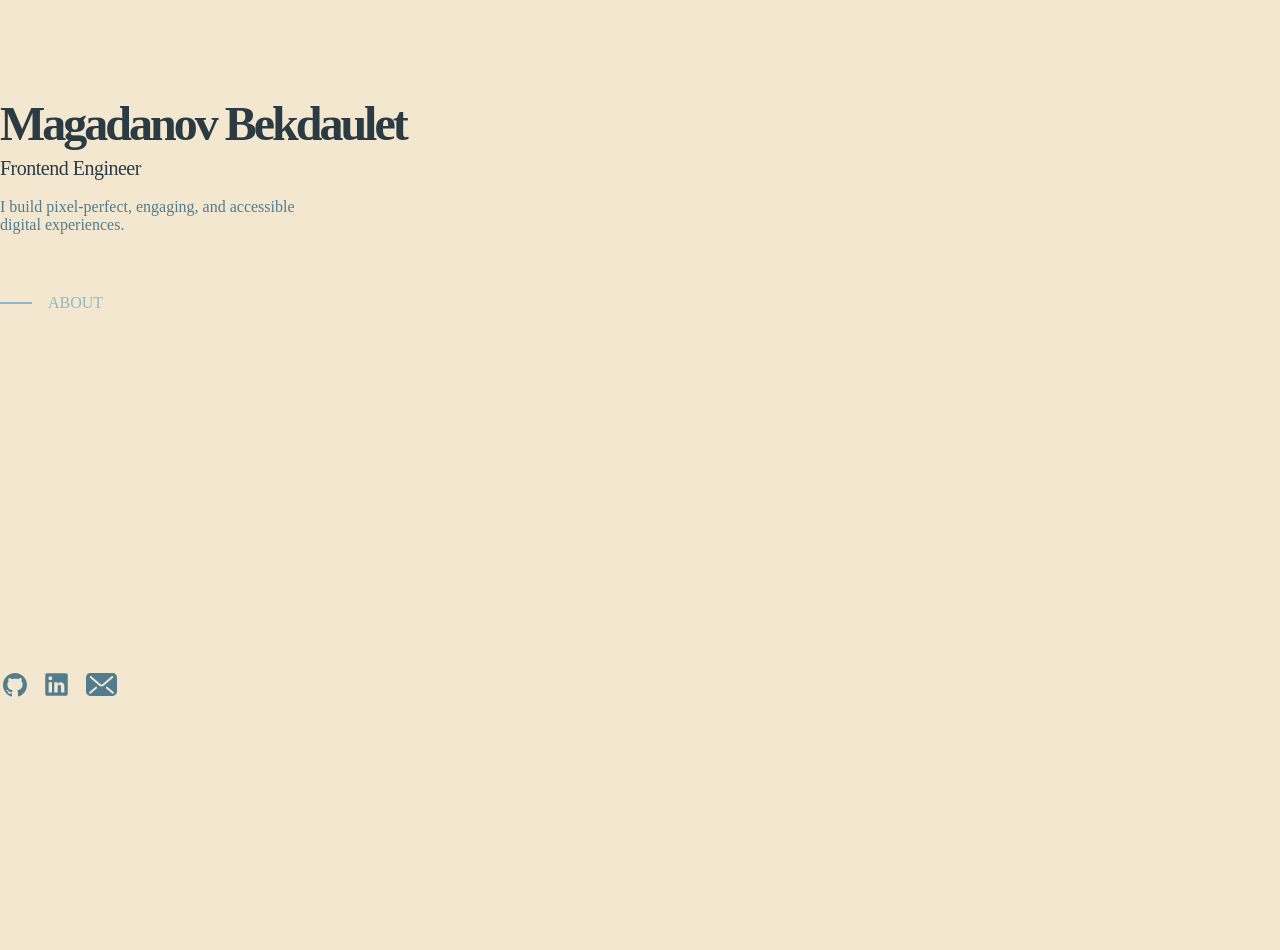
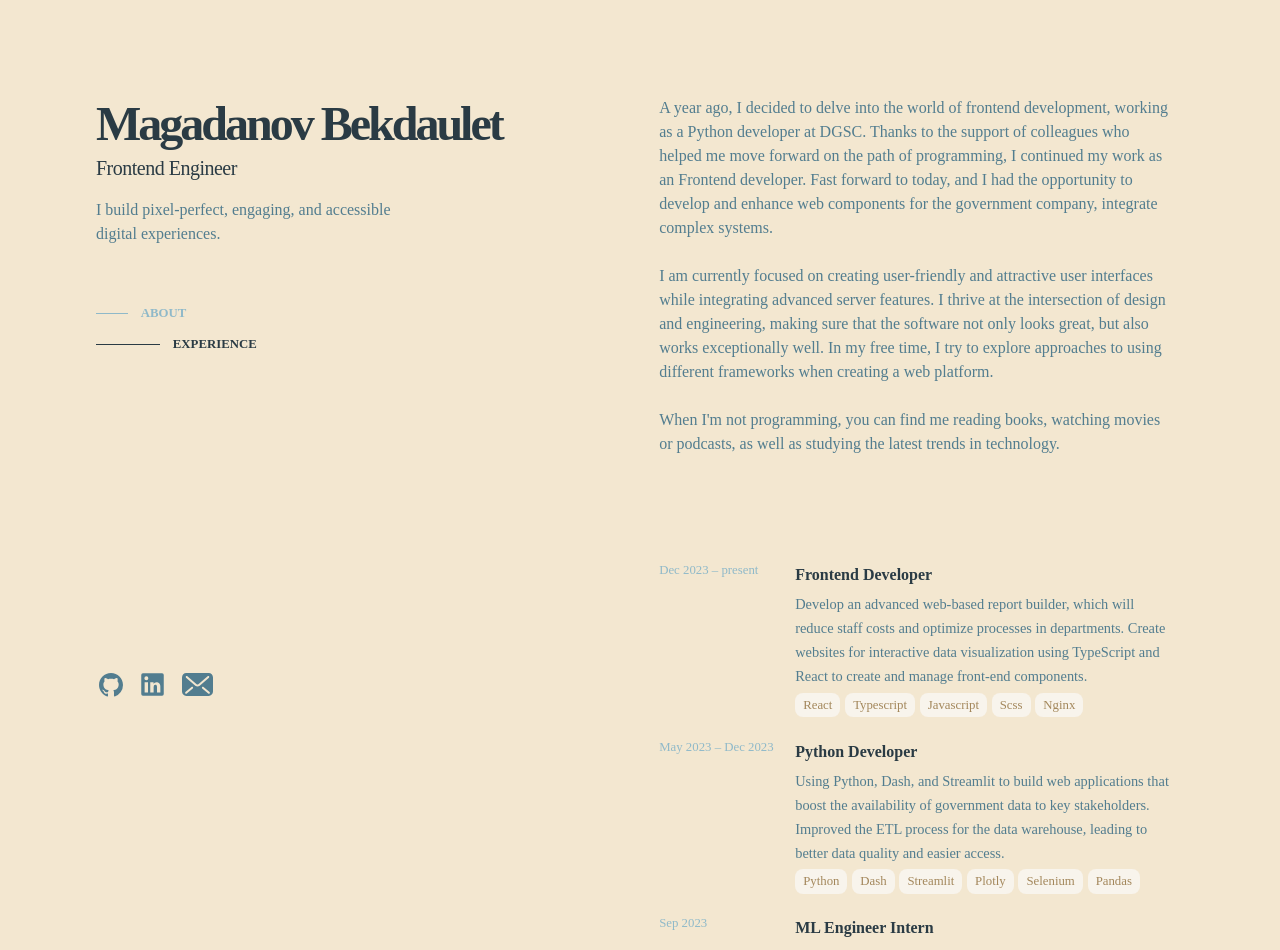
Before and after one commit to Magadanov/cv-web, a React (Create React App) app: page / in a window 1280 px wide. Shown: the top 950 px of the page. Before the commit the page ends 800 px from the top, so only its background shows below. Built offline with nearby package versions, Linux system fonts and the light colour scheme.

Commit message:
feat: add main

```diff
--- a/src/App.module.css
+++ b/src/App.module.css
@@ -1,3 +1,30 @@
 .app {
+    margin-left: auto;
+    margin-right: auto;
+    min-height: 100svh;
+    max-width: 100%;
+    padding: 3rem 1.5rem;
+}
+
+.container {
     display: block;
 }
+
+@media screen and (min-width: 768px) {
+    .app {
+        padding: 5rem 3rem;
+    }
+}
+
+@media screen and (min-width: 1024px) {
+    .app {
+        padding: 0 6rem;
+        max-width: 80rem;
+    }
+    .container {
+        display: flex;
+        justify-content: space-between;
+        overflow: unset;
+        gap: 1rem;
+    }
+}
--- a/src/App.tsx
+++ b/src/App.tsx
@@ -1,10 +1,14 @@
 import cls from "./App.module.css";
 import Header from "./components/header/header";
+import Main from "./components/main/main";
 
 function App() {
     return (
         <div className={cls.app}>
-            <Header />
+            <div className={cls.container}>
+                <Header />
+                <Main />
+            </div>
         </div>
     );
 }
--- /dev/null
+++ b/src/assets/link-arrow.tsx
@@ -0,0 +1,17 @@
+export default function LinkArrow({ fill }: { fill: string }) {
+    return (
+        <svg
+            xmlns="http://www.w3.org/2000/svg"
+            viewBox="0 0 20 20"
+            width={15}
+            fill={fill}
+            aria-hidden="true"
+        >
+            <path
+                fillRule="evenodd"
+                d="M5.22 14.78a.75.75 0 001.06 0l7.22-7.22v5.69a.75.75 0 001.5 0v-7.5a.75.75 0 00-.75-.75h-7.5a.75.75 0 000 1.5h5.69l-7.22 7.22a.75.75 0 000 1.06z"
+                clipRule="evenodd"
+            ></path>
+        </svg>
+    );
+}
--- /dev/null
+++ b/src/components/main/about/about.tsx
@@ -0,0 +1,33 @@
+import cls from "../main.module.css";
+
+export default function About() {
+    return (
+        <section id="about">
+            <div className={cls.section_head}>
+                <h2 className="paragraph">ABOUT</h2>
+            </div>
+            <p style={{ paddingInline: ".7rem" }}>
+                A year ago, I decided to delve into the world of frontend
+                development, working as a Python developer at DGSC. Thanks to
+                the support of colleagues who helped me move forward on the path
+                of programming, I continued my work as an Frontend developer.
+                Fast forward to today, and I had the opportunity to develop and
+                enhance web components for the government company, integrate
+                complex systems.
+                <br />
+                <br />I am currently focused on creating user-friendly and
+                attractive user interfaces while integrating advanced server
+                features. I thrive at the intersection of design and
+                engineering, making sure that the software not only looks great,
+                but also works exceptionally well. In my free time, I try to
+                explore approaches to using different frameworks when creating a
+                web platform.
+                <br />
+                <br />
+                When I&apos;m not programming, you can find me reading books,
+                watching movies or podcasts, as well as studying the latest
+                trends in technology.
+            </p>
+        </section>
+    );
+}
--- /dev/null
+++ b/src/components/main/card/card.module.css
@@ -0,0 +1,39 @@
+.card {
+    display: flex;
+    gap: 1rem;
+    padding: 0.7rem;
+    border-radius: 0.5rem;
+    transition: box-shadow 0.2s;
+}
+
+.card aside {
+    width: 120px;
+    color: var(--color-light-blue);
+    flex-shrink: 0;
+    height: 100%;
+}
+
+.card .content {
+    display: flex;
+    flex-direction: column;
+    gap: 0.3rem;
+}
+
+.section {
+    display: flex;
+    flex-direction: column;
+    gap: 1rem;
+}
+
+.section:hover .card:not(:hover) {
+    opacity: 0.5;
+}
+
+.card:hover {
+    background: var(--card-hover);
+    opacity: 1;
+    cursor: pointer;
+    box-shadow:
+        0 4px 6px rgba(0, 0, 0, 0.1),
+        inset 0 1px 0 var(--color-card-hover-shadow);
+}
--- /dev/null
+++ b/src/components/main/card/card.tsx
@@ -0,0 +1,30 @@
+import Subitems from "../sub-items/sub-items";
+import cls from "./card.module.css";
+
+interface CardI {
+    title: string;
+    description: string;
+    badges: string[];
+    label: string;
+}
+
+export default function Card({ title, description, badges, label }: CardI) {
+    return (
+        <div className={cls.section}>
+            <div className={cls.card}>
+                <aside className="caption" style={{ textWrap: "nowrap" }}>
+                    {label}
+                </aside>
+                <div className={cls.content}>
+                    <p className="bold" style={{ color: "var(--color-title)" }}>
+                        {title}
+                    </p>
+                    <p className="subtext noselect">{description}</p>
+                    <div>
+                        <Subitems items={badges} />
+                    </div>
+                </div>
+            </div>
+        </div>
+    );
+}
--- /dev/null
+++ b/src/components/main/experience/experience.tsx
@@ -0,0 +1,47 @@
+import LinkArrow from "../../../assets/link-arrow";
+import Card from "../card/card";
+import cls from "../main.module.css";
+
+const experience = [
+    {
+        title: "Frontend Developer",
+        description:
+            "Develop an advanced web-based report builder, which will reduce staff costs and optimize processes in departments. Create websites for interactive data visualization using TypeScript and React to create and manage front-end components.",
+        badges: ["React", "Typescript", "Javascript", "Scss", "Nginx"],
+        label: "Dec 2023 – present",
+    },
+    {
+        title: "Python Developer",
+        description:
+            "Using Python, Dash, and Streamlit to build web applications that boost the availability of government data to key stakeholders. Improved the ETL process for the data warehouse, leading to better data quality and easier access.",
+        badges: ["Python", "Dash", "Streamlit", "Plotly", "Selenium", "Pandas"],
+        label: " May 2023 – Dec 2023",
+    },
+    {
+        title: "ML Engineer Intern",
+        description:
+            "Built a chatbot using OpenAI’s GPT-4 model to deliver instant responses and assistance from a knowledge base. Developed a multilingual speech-to-speech translation system, facilitating smooth communication across various languages.",
+        badges: ["Python", "Fast API", "OpenAI"],
+        label: "Sep 2023",
+    },
+];
+
+export default function Experience() {
+    return (
+        <section id="experience">
+            <div className={cls.section_head}>
+                <h2 className="paragraph">EXPERIENCE</h2>
+            </div>
+            {experience.map((item) => {
+                return <Card key={item.title} {...item} />;
+            })}
+            <br />
+            <a
+                style={{ color: "var(--color-contrast)" }}
+                href="/MagadanovBekdauletCV.pdf"
+            >
+                View full CV <LinkArrow fill="var(--color-contrast)" />
+            </a>
+        </section>
+    );
+}
--- /dev/null
+++ b/src/components/main/main.module.css
@@ -0,0 +1,32 @@
+.main {
+    width: 100%;
+    padding: 0;
+}
+
+.main section {
+    padding-bottom: 6rem;
+    scroll-margin-top: 6rem;
+}
+
+.main section .section_head {
+    position: sticky;
+    top: 0;
+    z-index: 20;
+    margin-bottom: 1rem;
+    width: 100vw;
+    padding: 1.25rem 3rem;
+    backdrop-filter: blur(8px);
+    margin-inline: -3rem;
+    display: block;
+}
+
+@media screen and (min-width: 1024px) {
+    .main {
+        width: 50%;
+        padding-top: 6rem;
+    }
+
+    .main section .section_head {
+        display: none;
+    }
+}
--- /dev/null
+++ b/src/components/main/main.tsx
@@ -0,0 +1,12 @@
+import About from "./about/about";
+import Experience from "./experience/experience";
+import cls from "./main.module.css";
+
+export default function Main() {
+    return (
+        <main id="content" className={cls.main}>
+            <About />
+            <Experience />
+        </main>
+    );
+}
--- /dev/null
+++ b/src/components/main/sub-items/sub-items.tsx
@@ -0,0 +1,26 @@
+export default function Subitems({ items }: { items: string[] }) {
+    return (
+        <div style={{ display: "flex", gap: ".3rem", flexWrap: "wrap" }}>
+            {items.map((item) => {
+                return <Subitem key={item} label={item} />;
+            })}
+        </div>
+    );
+}
+
+function Subitem({ label }: { label: string }) {
+    return (
+        <div
+            style={{
+                padding: ".3rem .5rem",
+                borderRadius: ".5rem",
+                backgroundColor: "var(--color-white)",
+                color: "var(--color-dark-beige)",
+                width: "fit-content",
+            }}
+            className="caption"
+        >
+            {label}
+        </div>
+    );
+}
--- a/src/components/menu/menu.tsx
+++ b/src/components/menu/menu.tsx
@@ -38,6 +38,7 @@
     return (
         <ul className={cls.menu} style={{ marginTop: "1rem" }}>
             <MenuItem text="ABOUT" link="/#about" />
+            <MenuItem text="EXPERIENCE" link="/#experience" />
         </ul>
     );
 }
--- a/src/shared/globals.css
+++ b/src/shared/globals.css
@@ -3,12 +3,22 @@
     --color-medium-blue: #527d8f;
     --color-light-blue: #8fb9c9;
     --color-dark-blue: #2a3b44;
+    --color-beige: #e0c39a;
+    --color-beige-hover: #efe0c5;
+    --color-dark-beige: #a3875b;
+    --color-white: #f8f4ec;
 
     --font-h1-size: 3rem;
     --font-h2-size: 1.25rem;
+    --font-size: 1rem;
+    --font-sub-size: 0.9rem;
+    --font-caption-size: 0.8rem;
 
     --color-bg-main: var(--color-light-beige);
     --color-title: var(--color-dark-blue);
+    --card-hover: var(--color-beige-hover);
+    --color-card-hover-shadow: var(--color-beige);
+    --color-contrast: var(--color-dark-beige);
 }
 
 * {
@@ -51,3 +61,27 @@
     color: inherit;
     text-decoration: none;
 }
+
+p,
+.paragraph {
+    font-size: var(--font-size);
+    line-height: 24px;
+    color: var(--color-medium-blue);
+}
+
+.subtext {
+    font-size: var(--font-sub-size);
+}
+
+.caption {
+    font-size: var(--font-caption-size);
+}
+.bold {
+    font-weight: 600;
+}
+.noselect {
+    user-select: none;
+    -webkit-user-select: none;
+    -moz-user-select: none;
+    -ms-user-select: none;
+}
```
Also changed, not shown: 1 other file (tests, documents, lock files or other folders).
